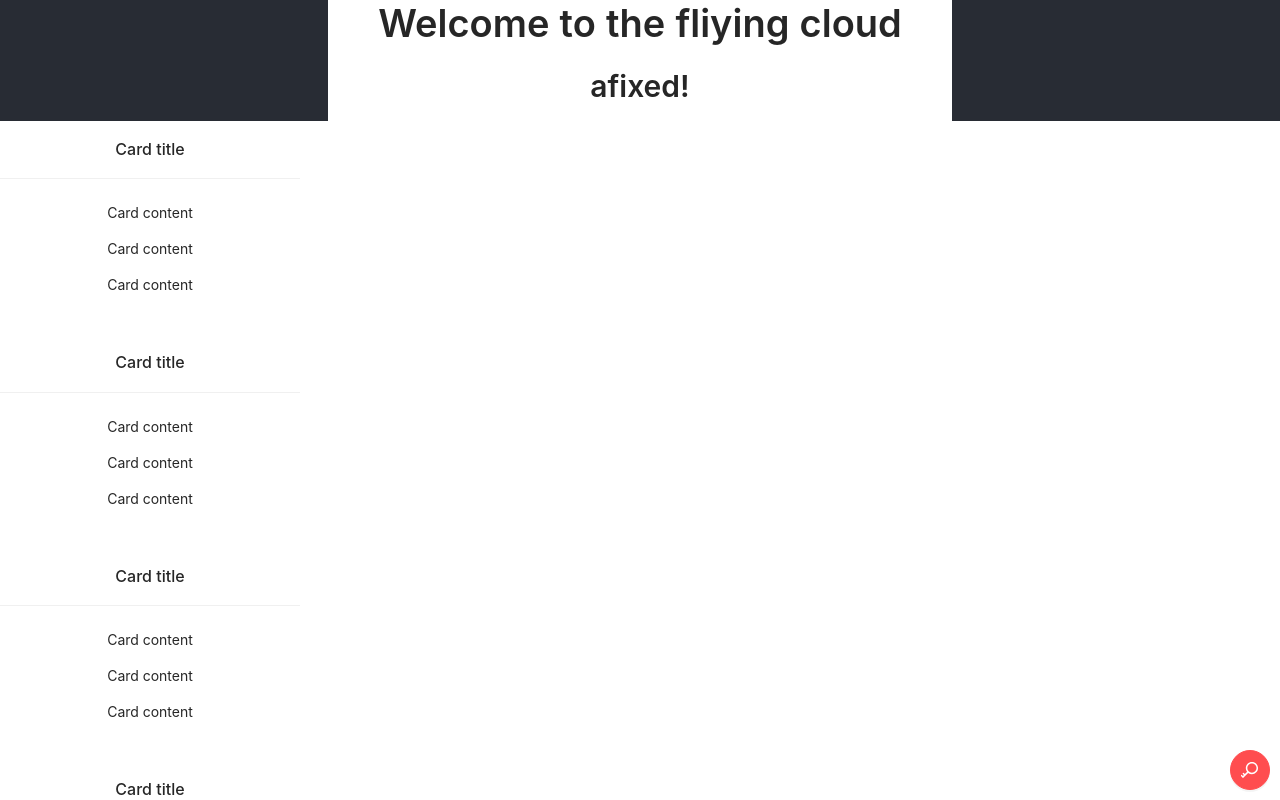
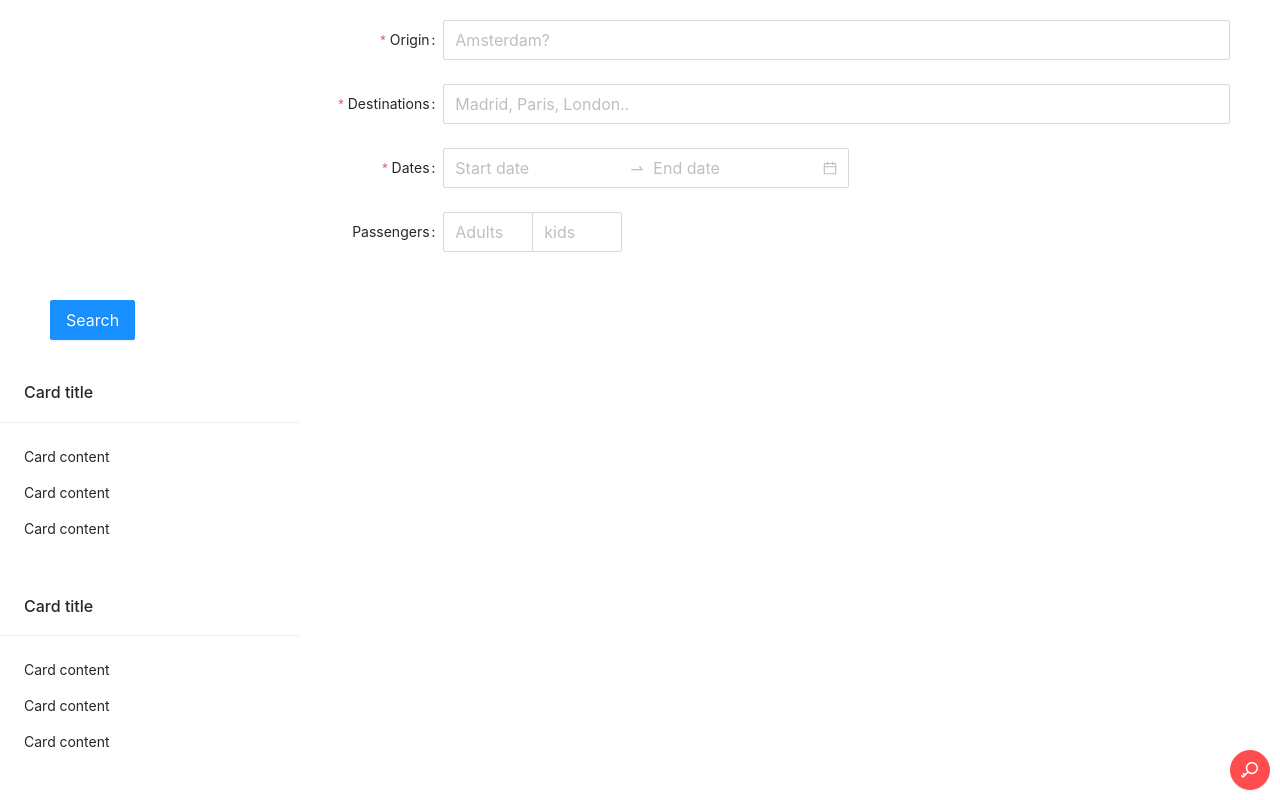
Before and after one commit to marcosmiani/fliyingcloud, a React (Create React App) app: page / in a window 1280 px wide. Shown: the top 800 px of the page. Built offline with nearby package versions, Linux system fonts and the light colour scheme.

Commit message:
Add basic searchbox

```diff
--- a/src/App.js
+++ b/src/App.js
@@ -2,21 +2,19 @@ import React from 'react'
 import 'antd/dist/antd.css'
 import { Provider } from 'react-redux'
 import { configureStore, combineReducers } from '@reduxjs/toolkit'
-import { Affix, Typography, Layout, Card } from 'antd'
+import { Layout, Card } from 'antd'
 import styled from 'styled-components'
 import TokenModal from './Tokens'
+import SearchBox from './Searchbox'
 import tokens from './Tokens/state'
 
 const { Header, Footer, Content } = Layout
-
-const { Title } = Typography
 
 export const store = configureStore({
   reducer: combineReducers({ tokens })
 })
 
 const AppWrapper = styled.div`
-  text-align: center;
   min-height: 100vh;
   min-width: calc(100vw - 100px);
   background-color: #282c34;
@@ -30,6 +28,8 @@ const AppHeader = styled(Header)`
   background-color: white;
   color: black;
   height: auto;
+  width: 100%;
+  padding-top: 20px;
 `
 
 const AppContent = styled(Content)`
@@ -43,13 +43,10 @@ function App () {
     <Provider store={store}>
       <AppWrapper>
         <AppHeader>
-          <Title level={1}>Welcome to the fliying cloud</Title>
-          <Affix>
-            <Title level={2}>afixed!</Title>
-          </Affix>
+          <SearchBox />
         </AppHeader>
         <AppContent>
-          {new Array(10).fill('').map((value, index) => (
+          {new Array(4).fill('').map((value, index) => (
             <Card key={index} title='Card title' bordered={false} style={{ width: 300 }}>
               <p>Card content</p>
               <p>Card content</p>
--- /dev/null
+++ b/src/Searchbox/index.js
@@ -0,0 +1,98 @@
+import { Form, Input, Button, Affix, DatePicker, InputNumber } from 'antd'
+const { RangePicker } = DatePicker
+// import { KeyOutlined } from '@ant-design/icons'
+// import { useDispatch, useSelector } from 'react-redux'
+// import styled from 'styled-components'
+// import { searchFlights } from './state'
+
+const layout = {
+  labelCol: {
+    xs: { span: 24 },
+    sm: { span: 8 }
+  },
+  wrapperCol: {
+    xs: { span: 24 },
+    sm: { span: 16 }
+  }
+}
+
+const tailFormItemLayout = {
+  labelCol: { span: 8 },
+  wrapperCol: { span: 16 }
+}
+
+function Searchbox () {
+  // const dispatch = useDispatch()
+
+  // const accuWeatherTokenState = useSelector(state => state.tokens.accuWeatherToken)
+  // const tequilaKiwiTokenState = useSelector(state => state.tokens.tequilaKiwiToken)
+
+  const onFinish = values => {
+    console.info(values)
+  }
+
+  const onFinishFailed = errorInfo => {
+    console.log('Failed:', errorInfo)
+  }
+
+  return (
+    <Form
+      name='search'
+      onFinish={onFinish}
+      onFinishFailed={onFinishFailed}
+      size='large'
+      {...layout}
+    >
+      <Form.Item
+        label='Origin'
+        name='origin'
+        rules={[{ required: true, message: 'Please input your origin!' }]}
+      >
+        <Input placeholder='Amsterdam?' />
+      </Form.Item>
+      <Affix>
+        <Form.Item
+          label='Destinations'
+          name='destinations'
+          rules={[{ required: true, message: 'Please input your destinations!' }]}
+        >
+          <Input placeholder='Madrid, Paris, London..' />
+        </Form.Item>
+      </Affix>
+      <Form.Item
+        label='Dates'
+        name='dates'
+        rules={[{ required: true, message: 'Please input your dates!' }]}
+      >
+        <RangePicker />
+      </Form.Item>
+      <Form.Item label='Passengers'>
+        <Input.Group compact>
+          <Form.Item
+            name='adults'
+            rules={[{ required: true, min: 1, max: 5, type: 'number', message: 'Adults are required' }]}
+          >
+            <InputNumber
+              placeholder='Adults'
+            />
+          </Form.Item>
+          <Form.Item
+            name='kids'
+            rules={[{ min: 0, max: 5, type: 'number' }]}
+          >
+            <InputNumber
+              placeholder='kids'
+            />
+          </Form.Item>
+        </Input.Group>
+      </Form.Item>
+      <Form.Item {...tailFormItemLayout}>
+        <Button type='primary' htmlType='submit'>
+          Search
+        </Button>
+      </Form.Item>
+    </Form>
+  )
+}
+
+export default Searchbox
--- /dev/null
+++ b/src/Searchbox/state.js
@@ -0,0 +1,14 @@
+import { createSlice, combineReducers } from '@reduxjs/toolkit'
+
+export const searchFlights = createSlice({
+  name: 'searchFlights',
+  initialState: false,
+  reducers: {
+    close: () => false,
+    open: () => true
+  }
+})
+
+export default combineReducers({
+  searchFlights: searchFlights.reducer
+})
--- a/src/Tokens/index.js
+++ b/src/Tokens/index.js
@@ -15,7 +15,7 @@ const layout = {
   wrapperCol: { span: 16 }
 }
 
-function Header () {
+function Tokens () {
   const dispatch = useDispatch()
 
   const accuWeatherTokenState = useSelector(state => state.tokens.accuWeatherToken)
@@ -52,6 +52,7 @@ function Header () {
           name='basic'
           onFinish={onFinish}
           onFinishFailed={onFinishFailed}
+          size='large'
         >
           <Form.Item
             label='AccuWeather Token'
@@ -92,4 +93,4 @@ function Header () {
   )
 }
 
-export default Header
+export default Tokens
```
Also changed, not shown: 1 other file (tests, documents, lock files or other folders).
